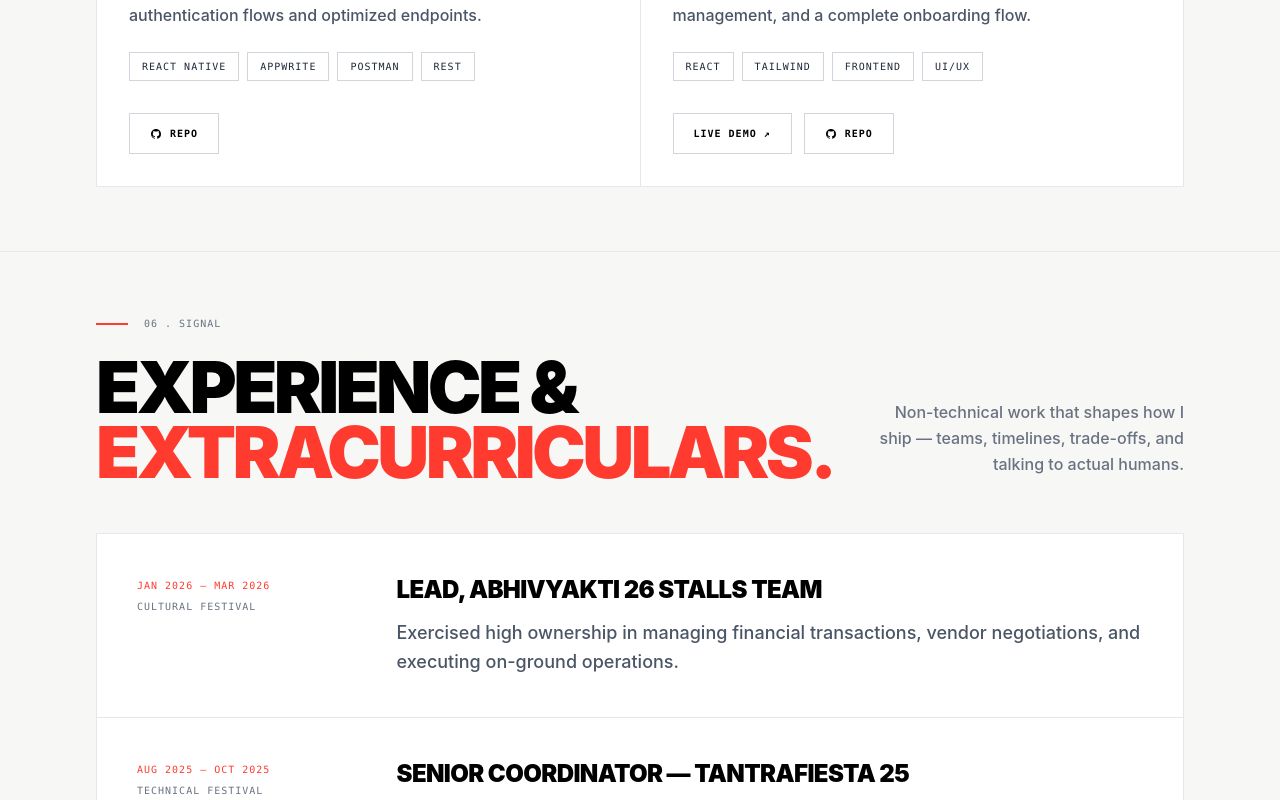
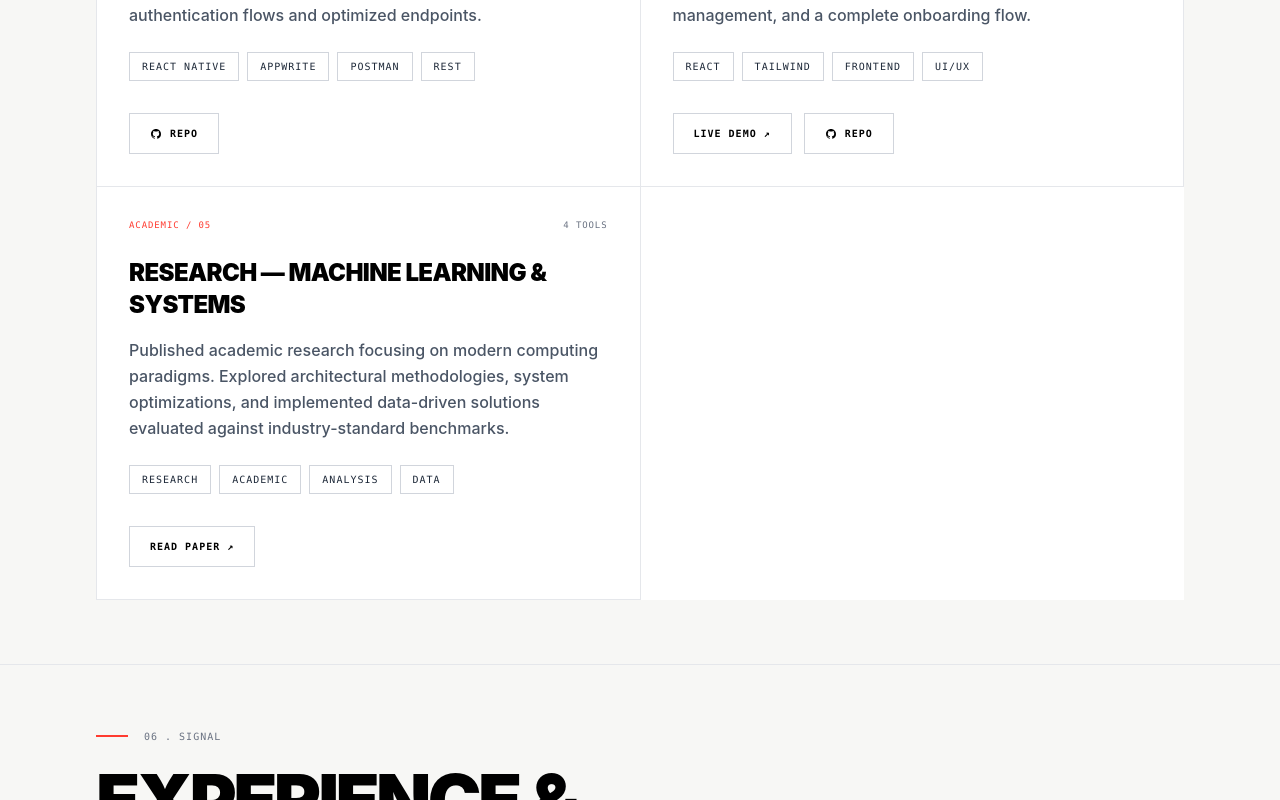
Before and after one commit to Jayant-Datta/Portfolio, a React app: page / in a window 1280 px wide. Shown: the part 4207-5007 px from the top of the page. Built offline with nearby package versions, Linux system fonts and the light colour scheme; the HTML template or start-up script is replaced by a standard one.

Commit message:
feat: add research paper project entry to portfolio

```diff
--- a/src/components/Projects.jsx
+++ b/src/components/Projects.jsx
@@ -1,4 +1,4 @@
-
+import React from 'react';
 
 const Projects = () => {
   const projects = [
@@ -23,7 +23,7 @@ const Projects = () => {
       title: 'CINEMATICA — MOBILE APP',
       description: 'Designed and deployed scalable RESTful API servers for a full-stack mobile application. Implemented secure user authentication flows and optimized endpoints.',
       tools: ['REACT NATIVE', 'APPWRITE', 'POSTMAN', 'REST'],
-      liveLink: null, // No live link as requested
+      liveLink: null,
       repoLink: 'https://github.com/Jayant-Datta/Cinematica'
     },
     {
@@ -33,6 +33,15 @@ const Projects = () => {
       tools: ['REACT', 'TAILWIND', 'FRONTEND', 'UI/UX'],
       liveLink: 'https://nector-grocery-app.vercel.app/',
       repoLink: 'https://github.com/Jayant-Datta/Nector-Grocery-App'
+    },
+    {
+      id: '05',
+      title: 'RESEARCH — MACHINE LEARNING & SYSTEMS', // Feel free to update this title to your exact paper title
+      description: 'Published academic research focusing on modern computing paradigms. Explored architectural methodologies, system optimizations, and implemented data-driven solutions evaluated against industry-standard benchmarks.', // Swap this out with your actual abstract/summary!
+      tools: ['RESEARCH', 'ACADEMIC', 'ANALYSIS', 'DATA'], // Update with tools used (e.g., PYTHON, LATEX, MATLAB)
+      liveLink: 'https://drive.google.com/file/d/17vdYtz5lsf7uMiIurrZD4O5ji6GaK7z-/view?usp=sharing',
+      repoLink: null, // Set to a string if you have a GitHub implementation repo for the paper, otherwise null
+      isResearch: true // Flag to safely identify and customize the button text
     }
   ];
 
@@ -53,7 +62,7 @@ const Projects = () => {
         </div>
 
         <div className="font-mono text-[10px] text-gray-400 tracking-widest uppercase pb-2">
-          04 SHIPPED - 2026
+          {String(projects.length).padStart(2, '0')} SHIPPED - 2026
         </div>
       </div>
 
@@ -67,7 +76,7 @@ const Projects = () => {
           >
             {/* Top Bar */}
             <div className="flex justify-between items-center font-mono text-[9px] tracking-widest uppercase text-[#ff3b30] mb-6">
-              <span>PROJECT / {project.id}</span>
+              <span>{project.isResearch ? 'ACADEMIC' : 'PROJECT'} / {project.id}</span>
               <span className="text-gray-500">{project.tools.length} TOOLS</span>
             </div>
 
@@ -92,8 +101,8 @@ const Projects = () => {
             </div>
 
             {/* Action Buttons */}
-            <div className="flex items-center gap-3 font-mono text-[10px] font-bold tracking-widest mt-auto">
-              {/* Live Demo Button (Only renders if liveLink exists) */}
+            <div className="flex flex-wrap items-center gap-3 font-mono text-[10px] font-bold tracking-widest mt-auto">
+              {/* Link Button (Dynamic Text for Research vs Live Demos) */}
               {project.liveLink && (
                 <a
                   href={project.liveLink}
@@ -101,11 +110,12 @@ const Projects = () => {
                   rel="noopener noreferrer"
                   className="border border-gray-300 px-5 py-3 text-black uppercase transition-colors duration-200 hover:bg-[#ff3b30] hover:text-white hover:border-[#ff3b30] flex items-center gap-2 bg-white"
                 >
-                  LIVE DEMO ↗
+                  {project.isResearch ? 'READ PAPER ↗' : 'LIVE DEMO ↗'}
                 </a>
               )}
 
               {/* GitHub Repo Button */}
+              {project.repoLink && (
                 <a
                   href={project.repoLink}
                   target="_blank"
@@ -117,6 +127,7 @@ const Projects = () => {
                   </svg>
                   REPO
                 </a>
+              )}
             </div>
 
           </div>
```
Lines whose indentation alone changed are shown as unchanged.
